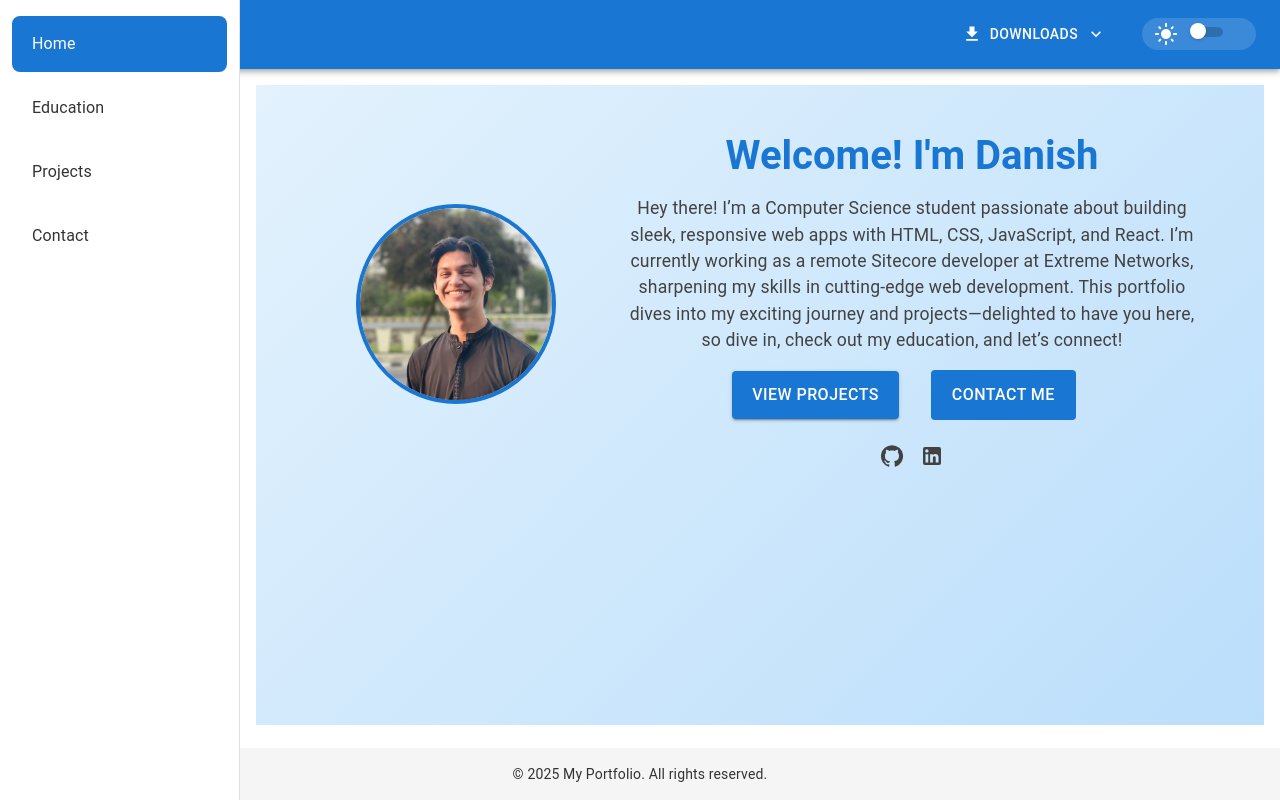
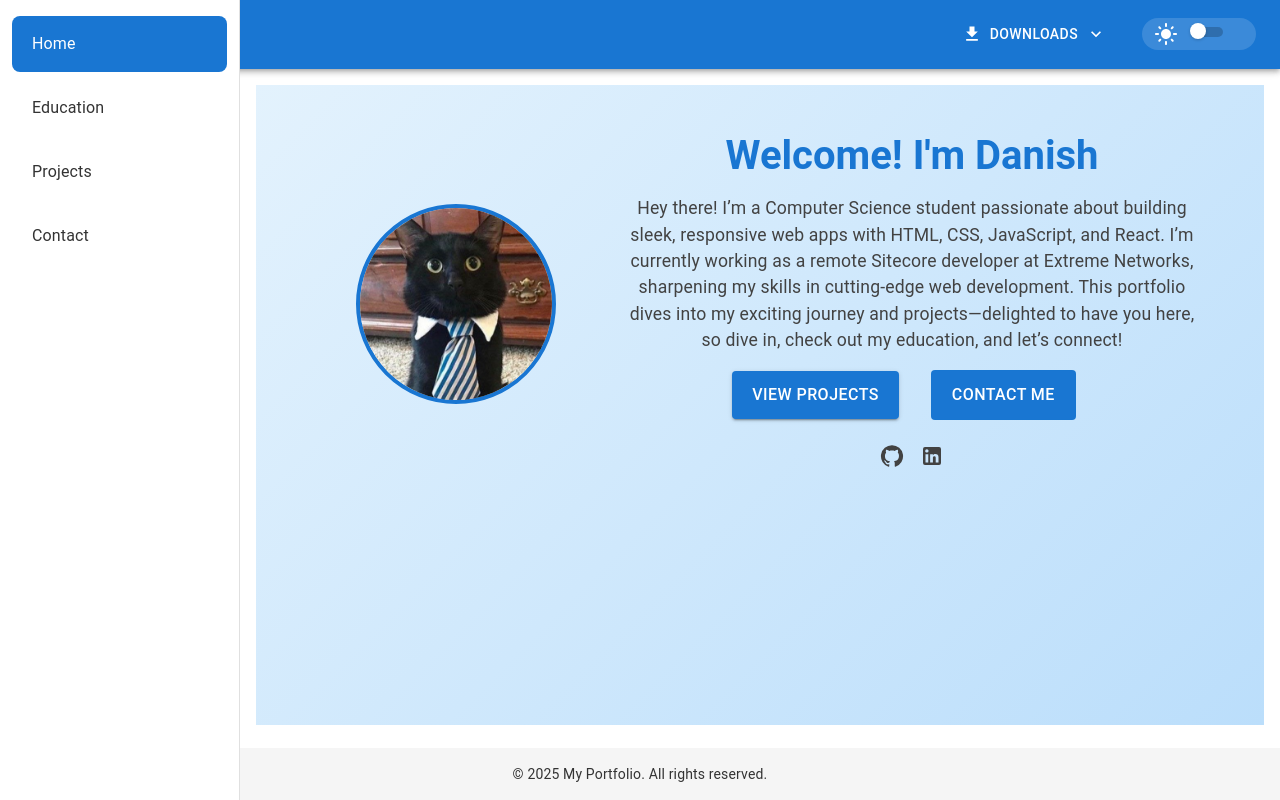
Before and after one commit to Kenji-x-S/Portfolio-React, a React (Vite) app: page / in a window 1280 px wide. Built offline with nearby package versions, Linux system fonts and the light colour scheme.

Commit message:
Updated the pfp on home section

```diff
--- a/src/pages/Home/index.jsx
+++ b/src/pages/Home/index.jsx
@@ -19,7 +19,7 @@ function Home() {
           <Grid item xs={12} sm={4} className={styles.avatarContainer}>
             <Avatar
               alt="Danish Profile"
-              src="/danish.jpg"
+              src="/assets/cat_image.jpg"
               className={styles.avatar}
             />
           </Grid>
```
Also changed, not shown: public/danish.jpg (deleted).
